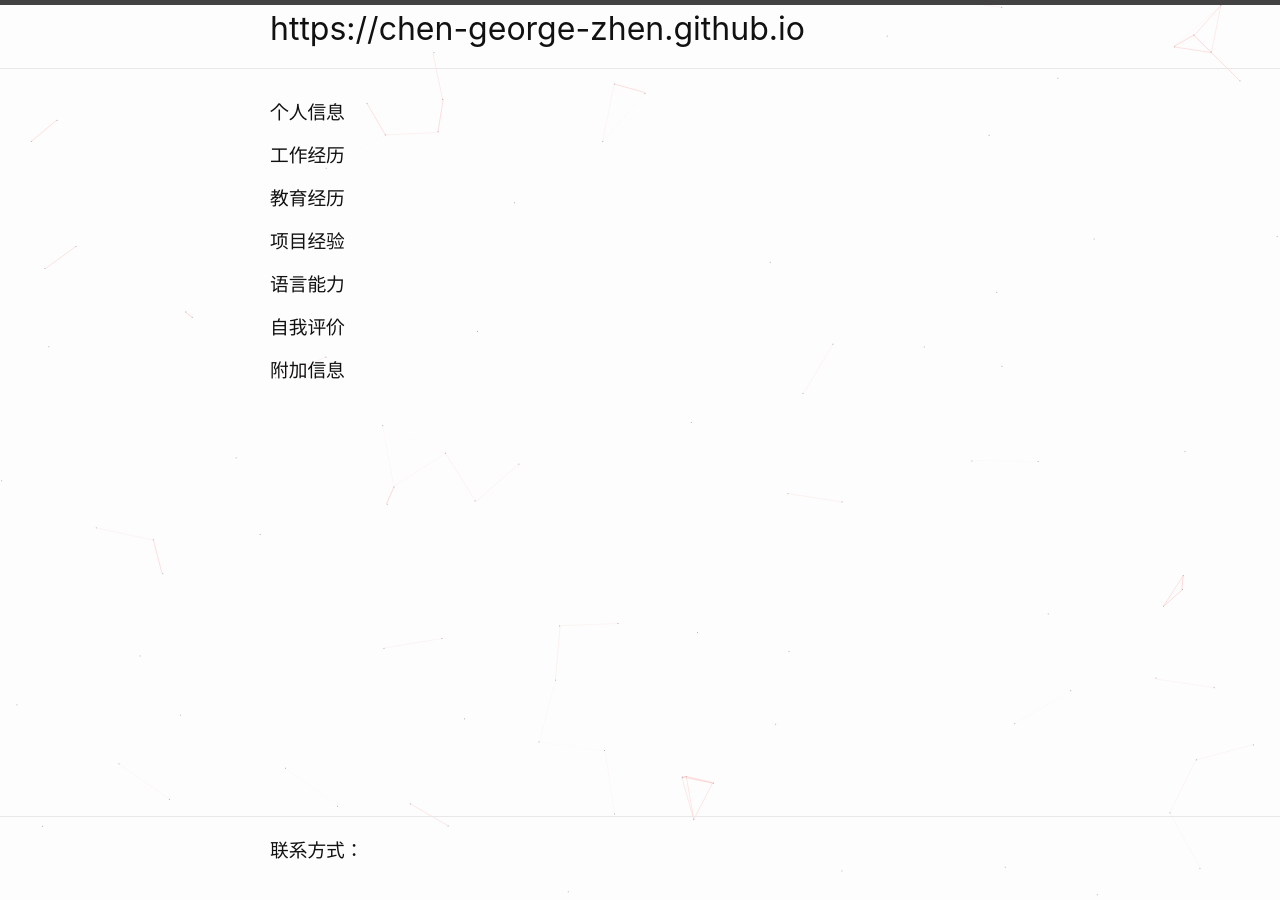
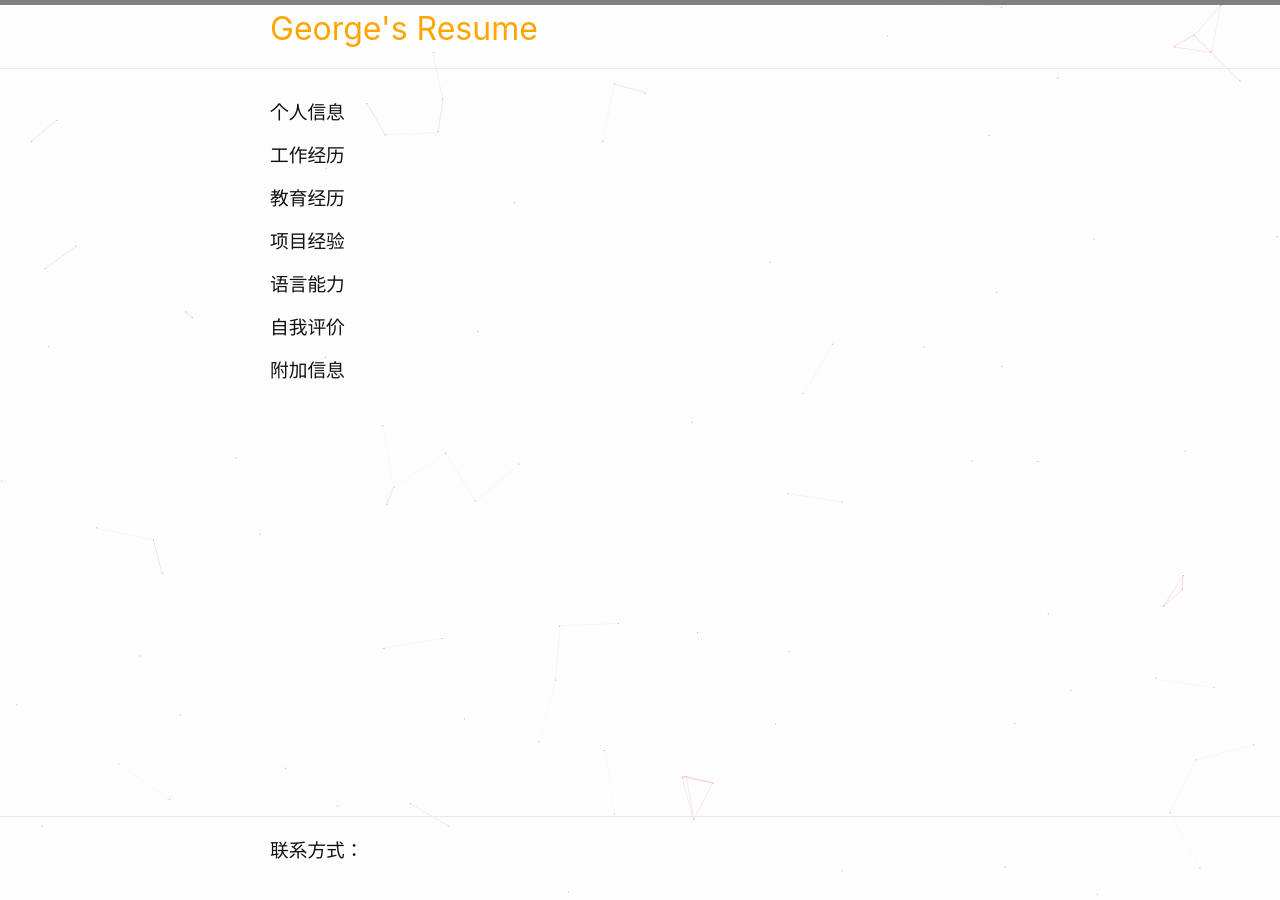
Before and after one commit to Chen-George-Zhen/Chen-George-Zhen-Old.github.io, a Jekyll site: the page built from index.html, in a window 1280 px wide. Built offline with Jekyll 4.4.1, drawn with Linux system fonts in a browser that asks for light colours.

Commit message:
启用 scss

```diff
--- a/_config.yml
+++ b/_config.yml
@@ -37,3 +37,8 @@ plugins:
 #   - vendor/cache/
 #   - vendor/gems/
 #   - vendor/ruby/
+
+# 暂时不需要
+# sass:
+#   sass_dir: ""
+#   style: compressed
--- a/index.html
+++ b/index.html
@@ -7,7 +7,7 @@ layout: default
 
 <header class="site-header" role="banner">
     <div class="wrapper">
-      <h1>{{ site.url }}</h1>
+      <h1>{{ site.data.settings.title }}</h1>
     </div>
   </header>
   <main class="page-content" aria-label="Content">
--- a/main.css
+++ /dev/null
@@ -1,216 +0,0 @@
-/**
- * Reset some basic elements
- */
- body, h1, h2, h3, h4, h5, h6,
- p, blockquote, pre, hr,
- dl, dd, ol, ul, figure {
-   margin: 0;
-   padding: 0; }
-
- /**
-  * Basic styling
-  */
- body {
-   font: 400 16px/1.5 -apple-system, BlinkMacSystemFont, "Segoe UI", Roboto, Helvetica, Arial, sans-serif, "Apple Color Emoji", "Segoe UI Emoji", "Segoe UI Symbol";
-   color: #111;
-   background-color: #fdfdfd;
-   -webkit-text-size-adjust: 100%;
-   -webkit-font-feature-settings: "kern" 1;
-   -moz-font-feature-settings: "kern" 1;
-   -o-font-feature-settings: "kern" 1;
-   font-feature-settings: "kern" 1;
-   font-kerning: normal;
-   display: flex;
-   min-height: 100vh;
-   flex-direction: column; }
-
- /**
-  * Set `margin-bottom` to maintain vertical rhythm
-  */
- h1, h2, h3, h4, h5, h6,
- p, blockquote, pre,
- ul, ol, dl, figure,
- .highlight {
-   margin-bottom: 15px; }
-
- /**
-  * `main` element
-  */
- main {
-   display: block;
-   /* Default value of `display` of `main` element is 'inline' in IE 11. */ }
-
- /**
-  * Images
-  */
- img {
-   max-width: 100%;
-   vertical-align: middle; }
-
- /**
-  * Figures
-  */
- figure > img {
-   display: block; }
-
- figcaption {
-   font-size: 14px; }
-
- /**
-  * Lists
-  */
- ul, ol {
-   margin-left: 30px; }
-
- li > ul,
- li > ol {
-   margin-bottom: 0; }
-
- /**
-  * Headings
-  */
- h1, h2, h3, h4, h5, h6 {
-   font-weight: 400; }
-
- /**
-  * Links
-  */
- a {
-   color: #2a7ae2;
-   text-decoration: none; }
-   a:visited {
-     color: #1756a9; }
-   a:hover {
-     color: #111;
-     text-decoration: underline; }
-   .social-media-list a:hover {
-     text-decoration: none; }
-     .social-media-list a:hover .username {
-       text-decoration: underline; }
-
- /**
-  * Blockquotes
-  */
- blockquote {
-   color: #828282;
-   border-left: 4px solid #e8e8e8;
-   padding-left: 15px;
-   font-size: 18px;
-   letter-spacing: -1px;
-   font-style: italic; }
-   blockquote > :last-child {
-     margin-bottom: 0; }
-
- /**
-  * Code formatting
-  */
- pre,
- code {
-   font-size: 15px;
-   border: 1px solid #e8e8e8;
-   border-radius: 3px;
-   background-color: #eef; }
-
- code {
-   padding: 1px 5px; }
-
- pre {
-   padding: 8px 12px;
-   overflow-x: auto; }
-   pre > code {
-     border: 0;
-     padding-right: 0;
-     padding-left: 0; }
-
- /**
-  * Wrapper
-  */
- .wrapper {
-   max-width: -webkit-calc(800px - (30px * 2));
-   max-width: calc(800px - (30px * 2));
-   margin-right: auto;
-   margin-left: auto;
-   padding-right: 30px;
-   padding-left: 30px; }
-   @media screen and (max-width: 800px) {
-     .wrapper {
-       max-width: -webkit-calc(800px - (30px));
-       max-width: calc(800px - (30px));
-       padding-right: 15px;
-       padding-left: 15px; } }
-
- /**
-  * Clearfix
-  */
- .wrapper:after, .footer-col-wrapper:after {
-   content: "";
-   display: table;
-   clear: both; }
-
- /**
-  * Icons
-  */
- .svg-icon {
-   width: 16px;
-   height: 16px;
-   display: inline-block;
-   fill: #828282;
-   padding-right: 5px;
-   vertical-align: text-top; }
-
- .social-media-list li + li {
-   padding-top: 5px; }
-
- /**
-  * Tables
-  */
- table {
-   margin-bottom: 30px;
-   width: 100%;
-   text-align: left;
-   color: #3f3f3f;
-   border-collapse: collapse;
-   border: 1px solid #e8e8e8; }
-   table tr:nth-child(even) {
-     background-color: #f7f7f7; }
-   table th, table td {
-     padding: 10px 15px; }
-   table th {
-     background-color: #f0f0f0;
-     border: 1px solid #dedede;
-     border-bottom-color: #c9c9c9; }
-   table td {
-     border: 1px solid #e8e8e8; }
-
- /**
-  * Site header
-  */
- .site-header {
-   border-top: 5px solid #424242;
-   border-bottom: 1px solid #e8e8e8;
-   min-height: 55.95px;
-   position: relative; }
-
- /**
-  * Site footer
-  */
- .site-footer {
-   border-top: 1px solid #e8e8e8;
-   padding: 20px 0; }
-
- .footer-heading {
-   margin-bottom: 15px; }
-
- .footer-col-wrapper {
-   font-size: 15px;
-   color: #828282;
-   margin-left: -15px; }
-
- @media screen and (max-width: 800px) {}
- @media screen and (max-width: 600px) {}
- /**
-  * Page content
-  */
- .page-content {
-   padding: 30px 0;
-   flex: 1; }
--- /dev/null
+++ b/main.scss
@@ -0,0 +1,298 @@
+---
+
+---
+
+// Imports
+/**
+ * Reset some basic elements
+ */
+
+ body,
+ h1,
+ h2,
+ h3,
+ h4,
+ h5,
+ h6,
+ p,
+ blockquote,
+ pre,
+ hr,
+ dl,
+ dd,
+ ol,
+ ul,
+ figure {
+   margin: 0;
+   padding: 0;
+ }
+
+ /**
+   * Basic styling
+   */
+
+ body {
+   font: 400 16px/1.5 -apple-system, BlinkMacSystemFont, "Segoe UI", Roboto, Helvetica, Arial, sans-serif, "Apple Color Emoji", "Segoe UI Emoji", "Segoe UI Symbol";
+   color: #111;
+   background-color: #fdfdfd;
+   -webkit-text-size-adjust: 100%;
+   -webkit-font-feature-settings: "kern" 1;
+   -moz-font-feature-settings: "kern" 1;
+   -o-font-feature-settings: "kern" 1;
+   font-feature-settings: "kern" 1;
+   font-kerning: normal;
+   display: flex;
+   min-height: 100vh;
+   flex-direction: column;
+ }
+
+ /**
+   * Set `margin-bottom` to maintain vertical rhythm
+   */
+
+ h1,
+ h2,
+ h3,
+ h4,
+ h5,
+ h6,
+ p,
+ blockquote,
+ pre,
+ ul,
+ ol,
+ dl,
+ figure,
+ .highlight {
+   margin-bottom: 15px;
+ }
+
+ /**
+   * `main` element
+   */
+
+ main {
+   display: block;
+   /* Default value of `display` of `main` element is 'inline' in IE 11. */
+ }
+
+ /**
+   * Images
+   */
+
+ img {
+   max-width: 100%;
+   vertical-align: middle;
+ }
+
+ /**
+   * Figures
+   */
+
+ figure>img {
+   display: block;
+ }
+
+ figcaption {
+   font-size: 14px;
+ }
+
+ /**
+   * Lists
+   */
+
+ ul,
+ ol {
+   margin-left: 30px;
+ }
+
+ li>ul,
+ li>ol {
+   margin-bottom: 0;
+ }
+
+ /**
+   * Headings
+   */
+
+ h1,
+ h2,
+ h3,
+ h4,
+ h5,
+ h6 {
+   font-weight: 400;
+ }
+
+ /**
+   * Links
+   */
+
+ a {
+   color: #2a7ae2;
+   text-decoration: none;
+ }
+
+ a:visited {
+   color: #1756a9;
+ }
+
+ a:hover {
+   color: #111;
+   text-decoration: underline;
+ }
+
+ /**
+   * Blockquotes
+   */
+
+ blockquote {
+   color: #828282;
+   border-left: 4px solid #e8e8e8;
+   padding-left: 15px;
+   font-size: 18px;
+   letter-spacing: -1px;
+   font-style: italic;
+ }
+
+ blockquote> :last-child {
+   margin-bottom: 0;
+ }
+
+ /**
+   * Code formatting
+   */
+
+ pre,
+ code {
+   font-size: 15px;
+   border: 1px solid #e8e8e8;
+   border-radius: 3px;
+   background-color: #eef;
+ }
+
+ code {
+   padding: 1px 5px;
+ }
+
+ pre {
+   padding: 8px 12px;
+   overflow-x: auto;
+ }
+
+ pre>code {
+   border: 0;
+   padding-right: 0;
+   padding-left: 0;
+ }
+
+ /**
+   * Wrapper
+   */
+
+ .wrapper {
+   max-width: -webkit-calc(800px - (30px * 2));
+   max-width: calc(800px - (30px * 2));
+   margin-right: auto;
+   margin-left: auto;
+   padding-right: 30px;
+   padding-left: 30px;
+ }
+
+ @media screen and (max-width: 800px) {
+   .wrapper {
+     max-width: -webkit-calc(800px - (30px));
+     max-width: calc(800px - (30px));
+     padding-right: 15px;
+     padding-left: 15px;
+   }
+ }
+
+ /**
+   * Clearfix
+   */
+
+ .wrapper:after,
+ .footer-col-wrapper:after {
+   content: "";
+   display: table;
+   clear: both;
+ }
+
+ /**
+   * Tables
+   */
+
+ table {
+   margin-bottom: 30px;
+   width: 100%;
+   text-align: left;
+   color: #3f3f3f;
+   border-collapse: collapse;
+   border: 1px solid #e8e8e8;
+ }
+
+ table tr:nth-child(even) {
+   background-color: #f7f7f7;
+ }
+
+ table th,
+ table td {
+   padding: 10px 15px;
+ }
+
+ table th {
+   background-color: #f0f0f0;
+   border: 1px solid #dedede;
+   border-bottom-color: #c9c9c9;
+ }
+
+ table td {
+   border: 1px solid #e8e8e8;
+ }
+
+ /**
+   * Site header
+   */
+
+ .site-header {
+   border-top: 5px solid grey;
+   border-bottom: 1px solid #e8e8e8;
+   min-height: 55.95px;
+   position: relative;
+   h1 {
+     color: orange;
+   }
+ }
+
+ /**
+   * Site footer
+   */
+
+ .site-footer {
+   border-top: 1px solid #e8e8e8;
+   padding: 20px 0;
+ }
+
+ .footer-heading {
+   margin-bottom: 15px;
+ }
+
+ .footer-col-wrapper {
+   font-size: 15px;
+   color: #828282;
+   margin-left: -15px;
+ }
+
+ @media screen and (max-width: 800px) {}
+
+ @media screen and (max-width: 600px) {}
+
+ /**
+   * Page content
+   */
+
+ .page-content {
+   padding: 30px 0;
+   flex: 1;
+ }
```
